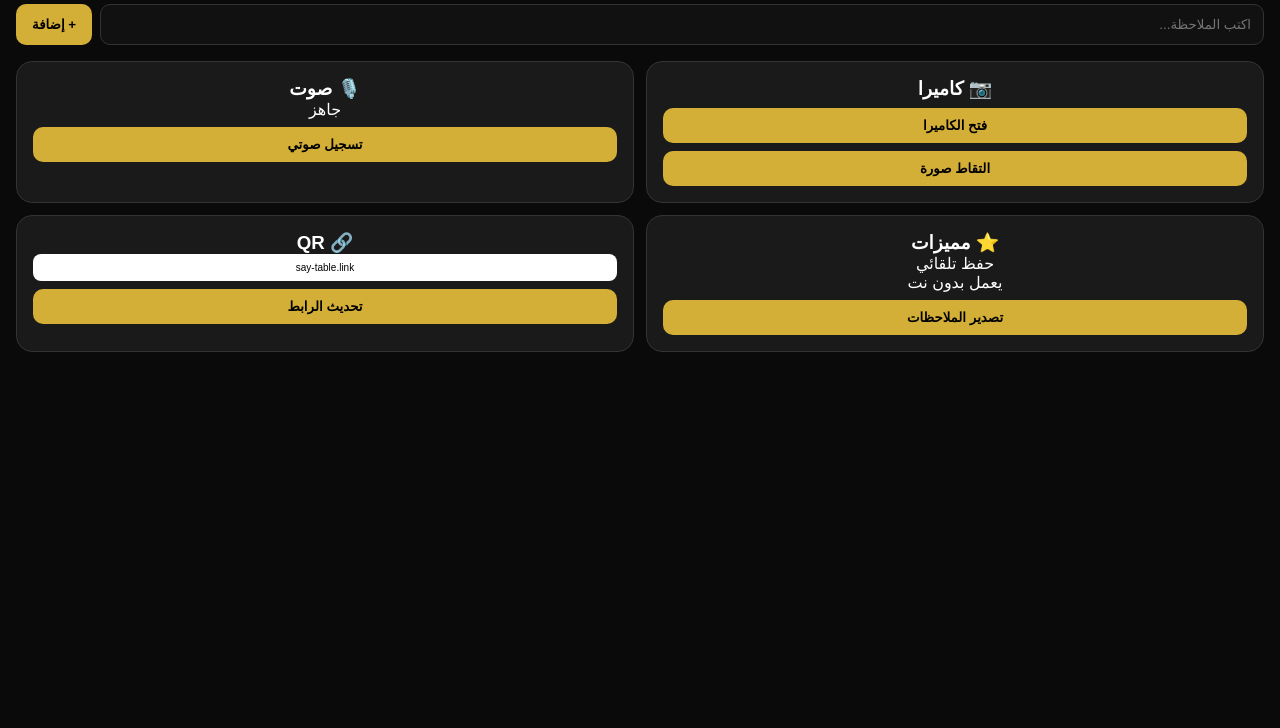
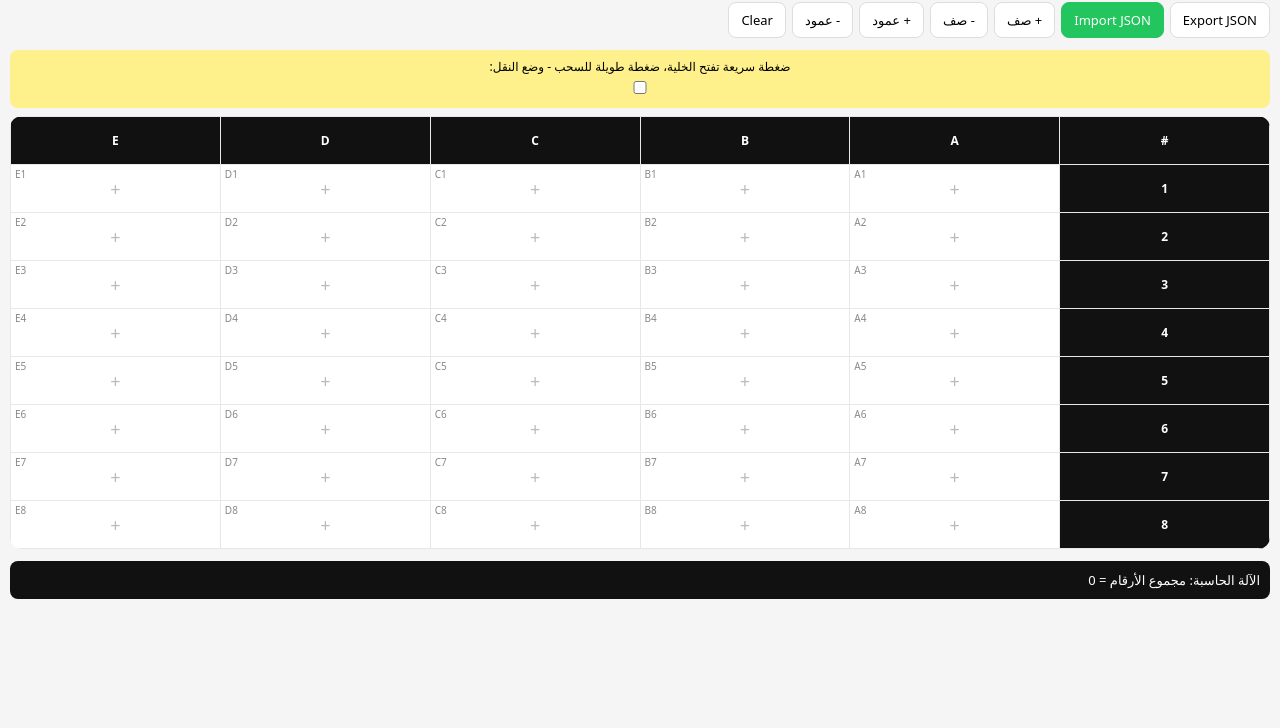
Before and after one commit to sayedabdoou/say-table, a plain HTML site: page index.html in a window 1280 px wide. Shown: the part 72-800 px from the top of the page. Drawn offline with Linux system fonts and the light colour scheme.

Commit message:
Update index.html

```diff
--- a/index.html
+++ b/index.html
@@ -5,108 +5,114 @@
 <meta name="viewport" content="width=device-width,initial-scale=1">
 <title>SAY TABLE</title>
 <style>
-*{box-sizing:border-box;margin:0;padding:0}
-body{background:#0a0a0a;color:#fff;font-family:sans-serif;padding:16px}
-h1{text-align:center;color:#d4af37;margin:12px 0;font-size:28px}
-.grid{display:grid;grid-template-columns:1fr 1fr;gap:12px}
-.card{background:#1a1a1a;border:1px solid #333;border-radius:16px;padding:16px;text-align:center}
-.card button{background:#d4af37;color:#000;border:0;padding:10px 16px;border-radius:10px;font-weight:bold;width:100%;margin-top:8px}
-video{width:100%;border-radius:12px;display:none}
-#notes{display:grid;gap:10px;margin-top:20px}
-.note{background:#1e1e1e;border-right:4px solid #d4af37;padding:12px;border-radius:10px}
-.topbar{display:flex;gap:8px;margin:16px 0}
-.topbar input{flex:1;padding:12px;border-radius:10px;border:1px solid #333;background:#111;color:#fff}
+*{box-sizing:border-box;margin:0;padding:0;font-family:system-ui}
+body{background:#f5f5f5;padding:10px}
+.header{background:#111;color:#fff;padding:14px;border-radius:12px;display:flex;justify-content:space-between;align-items:center}
+.header h1{font-size:18px}
+.btns{display:flex;gap:6px;flex-wrap:wrap;margin:12px 0}
+.btn{padding:8px 12px;border-radius:8px;border:1px solid #ddd;background:#fff;cursor:pointer;font-size:13px}
+.btn.primary{background:#111;color:#fff}
+.btn.green{background:#22c55e;color:#fff;border-color:#22c55e}
+.hint{background:#fef08a;padding:8px;border-radius:8px;font-size:12px;text-align:center;margin:8px 0}
+table{width:100%;border-collapse:collapse;background:#fff;border-radius:12px;overflow:hidden}
+th,td{border:1px solid #e5e7eb;padding:8px;text-align:center;min-width:80px;height:48px}
+th{background:#111;color:#fff;font-size:12px}
+th.rowh{background:#111}
+td{background:#fff;position:relative;cursor:pointer}
+td .label{position:absolute;top:2px;left:4px;font-size:10px;color:#888}
+td .plus{font-size:18px;color:#bbb}
+td.has{border:2px solid #22c55e}
+.modal{position:fixed;inset:0;background:rgba(0,0,0,.5);display:none;align-items:center;justify-content:center;z-index:99;padding:16px}
+.modal.show{display:flex}
+.box{background:#fff;border-radius:16px;width:100%;max-width:420px;padding:16px}
+.types{display:grid;grid-template-columns:repeat(5,1fr);gap:8px;margin:12px 0}
+.type{border:1px solid #e5e7eb;border-radius:10px;padding:8px;font-size:12px;text-align:center;cursor:pointer}
+.type.active{border-color:#22c55e;background:#dcfce7}
+input,textarea,select{width:100%;padding:10px;border:1px solid #ddd;border-radius:8px;margin:6px 0}
+.calc{background:#111;color:#fff;padding:10px;border-radius:8px;margin-top:12px;font-size:13px}
 </style>
 </head>
 <body>
-<h1>SAY TABLE</h1>
+<div class="header"><h1>SAY TABLE SMART NOTES GRID</h1><span>EN</span></div>
+<div class="btns">
+<button class="btn" onclick="exportData()">Export JSON</button>
+<button class="btn green" onclick="document.getElementById('importFile').click()">Import JSON</button>
+<input type="file" id="importFile" hidden accept=".json" onchange="importData(event)">
+<button class="btn" onclick="changeRows(1)">+ صف</button>
+<button class="btn" onclick="changeRows(-1)">- صف</button>
+<button class="btn" onclick="changeCols(1)">+ عمود</button>
+<button class="btn" onclick="changeCols(-1)">- عمود</button>
+<button class="btn" onclick="clearAll()">Clear</button>
+</div>
+<div class="hint">ضغطة سريعة تفتح الخلية، ضغطة طويلة للسحب - وضع النقل: <input type="checkbox" id="moveMode"></div>
+<table id="grid"></table>
+<div class="calc" id="calc">الآلة الحاسبة: مجموع الأرقام = 0</div>
 
-<div class="topbar">
-<input id="noteInput" placeholder="اكتب الملاحظة...">
-<button onclick="addNote()" style="background:#d4af37;padding:12px 16px;border-radius:10px;border:0;font-weight:bold">+ إضافة</button>
+<div class="modal" id="modal">
+<div class="box">
+<h3 id="modalTitle">تعديل الخلية A1 - اختر النوع</h3>
+<div class="types" id="types"></div>
+<div id="fields"></div>
+<div style="display:flex;gap:8px;margin-top:12px">
+<button class="btn" style="flex:1" onclick="closeModal()">إلغاء</button>
+<button class="btn primary" style="flex:1" onclick="saveCell()">حفظ -> يظهر كل الأرقام مع النتائج</button>
 </div>
-
-<div class="grid">
-<div class="card">
-<h3>📷 كاميرا</h3>
-<video id="cam" autoplay playsinline></video>
-<button onclick="openCam()">فتح الكاميرا</button>
-<button onclick="takePhoto()">التقاط صورة</button>
-<canvas id="canvas" style="display:none"></canvas>
-</div>
-
-<div class="card">
-<h3>🎙️ صوت</h3>
-<p id="voiceStatus">جاهز</p>
-<button onclick="startVoice()">تسجيل صوتي</button>
-</div>
-
-<div class="card">
-<h3>⭐ مميزات</h3>
-<p>حفظ تلقائي<br>يعمل بدون نت</p>
-<button onclick="exportNotes()">تصدير الملاحظات</button>
-</div>
-
-<div class="card">
-<h3>🔗 QR</h3>
-<div id="qrBox" style="background:#fff;color:#000;padding:8px;border-radius:8px;font-size:10px;word-break:break-all">say-table.link</div>
-<button onclick="genQR()">تحديث الرابط</button>
 </div>
 </div>
 
-<div id="notes"></div>
-
 <script>
-let stream=null;
-let notes=JSON.parse(localStorage.getItem('say_notes')||'[]');
+let rows=8, cols=5, data={}, curCell=null, curType='نص';
+const typeList=['نص','رقم','صورة','كاميرا','فيديو','حساب','صح/خطأ','QR','تاريخ','رابط'];
+const LS='say-table-clean';
+function load(){try{let s=localStorage.getItem(LS);if(s){let o=JSON.parse(s);rows=o.rows||8;cols=o.cols||5;data=o.data||{}}}catch{}}
+function save(){localStorage.setItem(LS,JSON.stringify({rows,cols,data}))}
+function colName(n){let s='';while(n>=0){s=String.fromCharCode(65+n%26)+s;n=Math.floor(n/26)-1}return s}
 function render(){
- let box=document.getElementById('notes');
- box.innerHTML=notes.map((n,i)=>`<div class=note><b>${i+1}.</b> ${n.text}<br><small>${n.date}</small><br><button onclick="delNote(${i})" style="margin-top:6px;background:#333;color:#fff;border:0;padding:6px 10px;border-radius:6px">حذف</button></div>`).join('');
+ let h='<tr><th class="rowh">#</th>';for(let c=0;c<cols;c++)h+=`<th>${colName(c)}</th>`;h+='</tr>';
+ for(let r=0;r<rows;r++){h+=`<tr><th class="rowh">${r+1}</th>`;for(let c=0;c<cols;c++){let k=`${r}-${c}`;let v=data[k];let has=v&&v.value?' has':'';let label=`${colName(c)}${r+1}`;let content=v&&v.value?`<div style="font-size:12px;word-break:break-all">${shortVal(v)}</div>`:`<span class="plus">+</span>`;h+=`<td class="${has}" onclick="openCell(${r},${c})"><span class="label">${label}</span>${content}</td>`}h+='</tr>'}
+ document.getElementById('grid').innerHTML=h;calcSum();
 }
-function addNote(t){
- let inp=document.getElementById('noteInput');
- let text=t||inp.value;
- if(!text)return;
- notes.unshift({text,date:new Date().toLocaleString('ar-EG')});
- localStorage.setItem('say_notes',JSON.stringify(notes));
- inp.value='';
- render();
+function shortVal(v){if(!v)return '';if(v.type==='صورة'&&v.value.startsWith('data:'))return '🖼️ صورة';if(v.type==='رقم')return v.value;return String(v.value).slice(0,20)}
+function openCell(r,c){
+ curCell=`${r}-${c}`;let existing=data[curCell];curType=existing?existing.type:'نص';
+ document.getElementById('modalTitle').innerText=`تعديل الخلية ${colName(c)}${r+1} - اختر النوع`;
+ document.getElementById('types').innerHTML=typeList.map(t=>`<div class="type ${t===curType?'active':''}" onclick="setType('${t}')">${t}</div>`).join('');
+ renderFields();
+ document.getElementById('modal').classList.add('show');
 }
-function delNote(i){notes.splice(i,1);localStorage.setItem('say_notes',JSON.stringify(notes));render();}
-async function openCam(){
- try{
-  stream=await navigator.mediaDevices.getUserMedia({video:{facingMode:'environment'}});
-  let v=document.getElementById('cam');
-  v.srcObject=stream; v.style.display='block';
- }catch(e){alert('الكاميرا مش متاحة: '+e)}
+function setType(t){curType=t;document.querySelectorAll('.type').forEach(el=>el.classList.toggle('active',el.innerText===t));renderFields()}
+function renderFields(){
+ let v=data[curCell]?data[curCell].value:'';let f=document.getElementById('fields');let html='';
+ if(curType==='نص')html=`<textarea id="val" rows="3" placeholder="اكتب نص">${v||''}</textarea>`;
+ else if(curType==='رقم')html=`<input id="val" type="number" value="${v||''}" placeholder="رقم">`;
+ else if(curType==='صورة')html=`<input id="val" type="file" accept="image/*" onchange="toBase64(this)"><div id="preview"></div><input type="hidden" id="valHidden" value="${v&&v.startsWith('data:')?v:''}">`;
+ else if(curType==='كاميرا')html=`<button class="btn primary" onclick="openCamera()">فتح الكاميرا</button><video id="vid" autoplay style="width:100%;display:none"></video><canvas id="can" style="display:none"></canvas><input type="hidden" id="valHidden" value="${v||''}">`;
+ else if(curType==='فيديو')html=`<input id="val" placeholder="رابط فيديو يوتيوب" value="${v||''}">`;
+ else if(curType==='حساب')html=`<input id="val" placeholder="مثال: =A1+B1 أو =A1*2" value="${v||''}"><small>اكتب =A1+B2</small>`;
+ else if(curType==='صح/خطأ')html=`<select id="val"><option ${v==='صح'?'selected':''}>صح</option><option ${v==='خطأ'?'selected':''}>خطأ</option></select>`;
+ else if(curType==='QR')html=`<input id="val" placeholder="نص لـ QR" value="${v||''}" oninput="drawQR(this.value)"><canvas id="qr"></canvas>`;
+ else if(curType==='تاريخ')html=`<input id="val" type="date" value="${v||''}">`;
+ else if(curType==='رابط')html=`<input id="val" placeholder="https://" value="${v||''}">`;
+ f.innerHTML=html;if(curType==='QR'&&v)drawQR(v);
 }
-function takePhoto(){
- let v=document.getElementById('cam');
- if(!v.srcObject)return alert('افتح الكاميرا أولا');
- let c=document.getElementById('canvas');
- c.width=v.videoWidth; c.height=v.videoHeight;
- c.getContext('2d').drawImage(v,0,0);
- let data=c.toDataURL('image/jpeg');
- addNote(`<img src="${data}" style="width:100%;border-radius:8px"> صورة من الكاميرا`);
+function toBase64(inp){let r=new FileReader();r.onload=e=>{document.getElementById('valHidden').value=e.target.result;document.getElementById('preview').innerHTML='<img src="'+e.target.result+'" style="width:100%;border-radius:8px">'};r.readAsDataURL(inp.files[0])}
+function openCamera(){let vid=document.getElementById('vid');vid.style.display='block';navigator.mediaDevices.getUserMedia({video:true}).then(s=>{vid.srcObject=s;vid.onclick=()=>{let c=document.getElementById('can');c.width=vid.videoWidth;c.height=vid.videoHeight;c.getContext('2d').drawImage(vid,0,0);let d=c.toDataURL('image/jpeg');document.getElementById('valHidden').value=d;vid.srcObject.getTracks().forEach(t=>t.stop());vid.style.display='none'}})}
+function drawQR(txt){let c=document.getElementById('qr');if(!c)return;let x=c.getContext('2d');c.width=120;c.height=120;x.fillStyle='#fff';x.fillRect(0,0,120,120);x.fillStyle='#000';x.font='10px monospace';x.fillText(txt.slice(0,18),4,60)}
+function saveCell(){
+ let valEl=document.getElementById('val');let hid=document.getElementById('valHidden');let val=hid?hid.value:(valEl?valEl.value:'');
+ if(curType==='حساب'&&val.startsWith('=')){try{val=evalFormula(val)}catch{val='خطأ'}}
+ if(val) data[curCell]={type:curType,value:val}; else delete data[curCell];
+ save();render();closeModal();
 }
-function startVoice(){
- let SR=window.SpeechRecognition||window.webkitSpeechRecognition;
- if(!SR)return alert('المتصفح لا يدعم التسجيل');
- let r=new SR(); r.lang='ar-EG';
- r.onstart=()=>document.getElementById('voiceStatus').textContent='...يسمع';
- r.onresult=(e)=>{addNote(e.results[0][0].transcript); document.getElementById('voiceStatus').textContent='تم الحفظ';};
- r.onerror=()=>document.getElementById('voiceStatus').textContent='خطأ';
- r.start();
-}
-function exportNotes(){
- let txt=notes.map(n=>n.text.replace(/<[^>]*>/g,'')).join('\n---\n');
- let blob=new Blob([txt],{type:'text/plain'});
- let a=document.createElement('a'); a.href=URL.createObjectURL(blob); a.download='say-table-notes.txt'; a.click();
-}
-function genQR(){
- document.getElementById('qrBox').textContent=location.href+'?v='+Date.now();
-}
-render();
+function evalFormula(f){let expr=f.slice(1).toUpperCase();expr=expr.replace(/([A-Z]+)([0-9]+)/g,(m,col,row)=>{let c=col.charCodeAt(0)-65;let r=parseInt(row)-1;let k=`${r}-${c}`;let d=data[k];let v=d?parseFloat(d.value):0;return isNaN(v)?0:v});return Function('"use strict";return ('+expr+')')()}
+function calcSum(){let s=0;Object.values(data).forEach(v=>{let n=parseFloat(v.value);if(!isNaN(n))s+=n});document.getElementById('calc').innerText='الآلة الحاسبة: مجموع الأرقام = '+s}
+function closeModal(){document.getElementById('modal').classList.remove('show')}
+function changeRows(d){rows=Math.max(1,rows+d);save();render()}
+function changeCols(d){cols=Math.max(1,cols+d);save();render()}
+function clearAll(){if(confirm('مسح الكل؟')){data={};save();render()}}
+function exportData(){let b=new Blob([JSON.stringify({rows,cols,data})],{type:'application/json'});let a=document.createElement('a');a.href=URL.createObjectURL(b);a.download='say-table.json';a.click()}
+function importData(e){let f=e.target.files[0];let r=new FileReader();r.onload=ev=>{try{let o=JSON.parse(ev.target.result);rows=o.rows;cols=o.cols;data=o.data;save();render()}catch{alert('ملف خطأ')}};r.readAsText(f)}
+load();render();
 </script>
 </body>
 </html>
```
